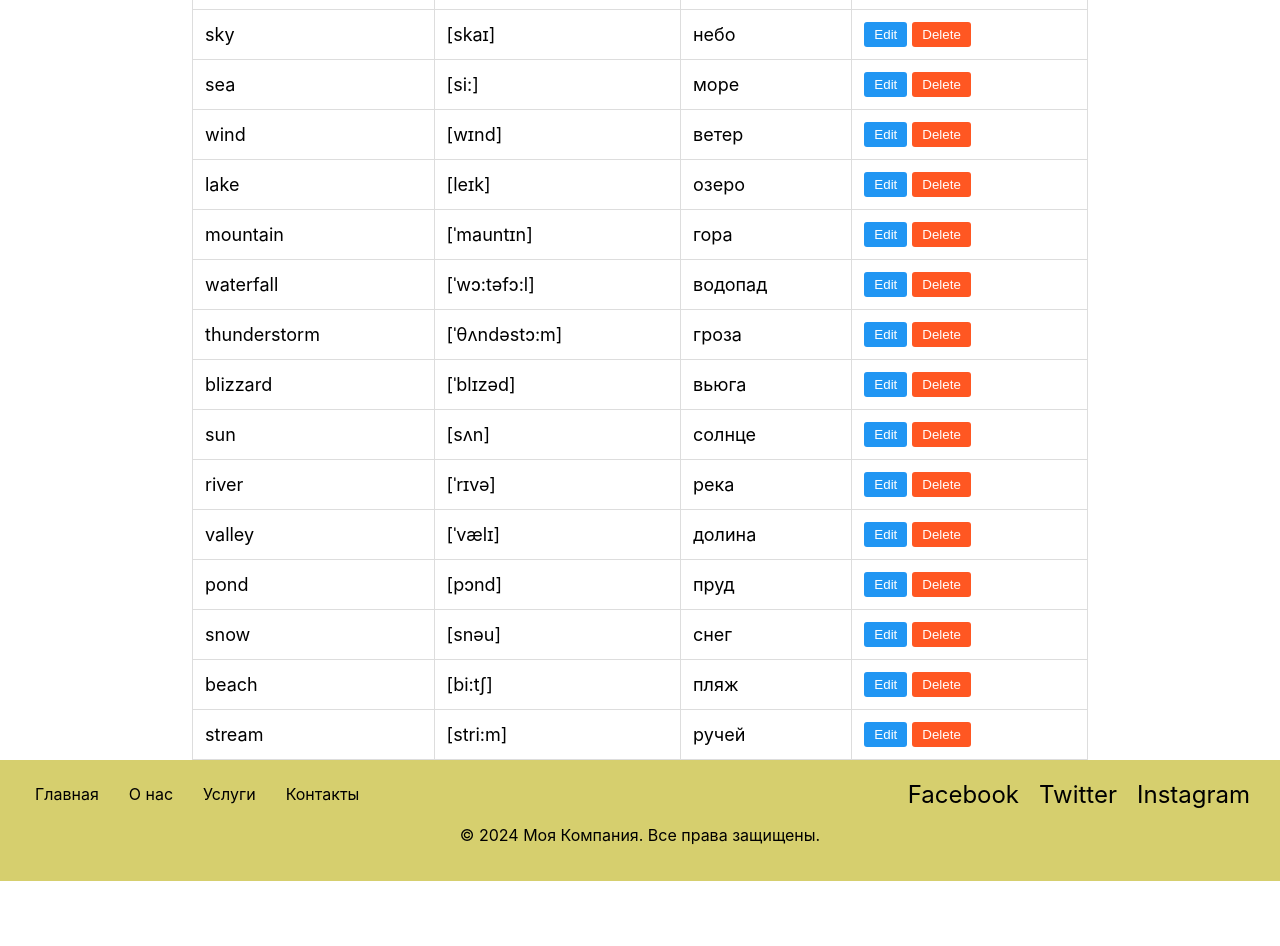
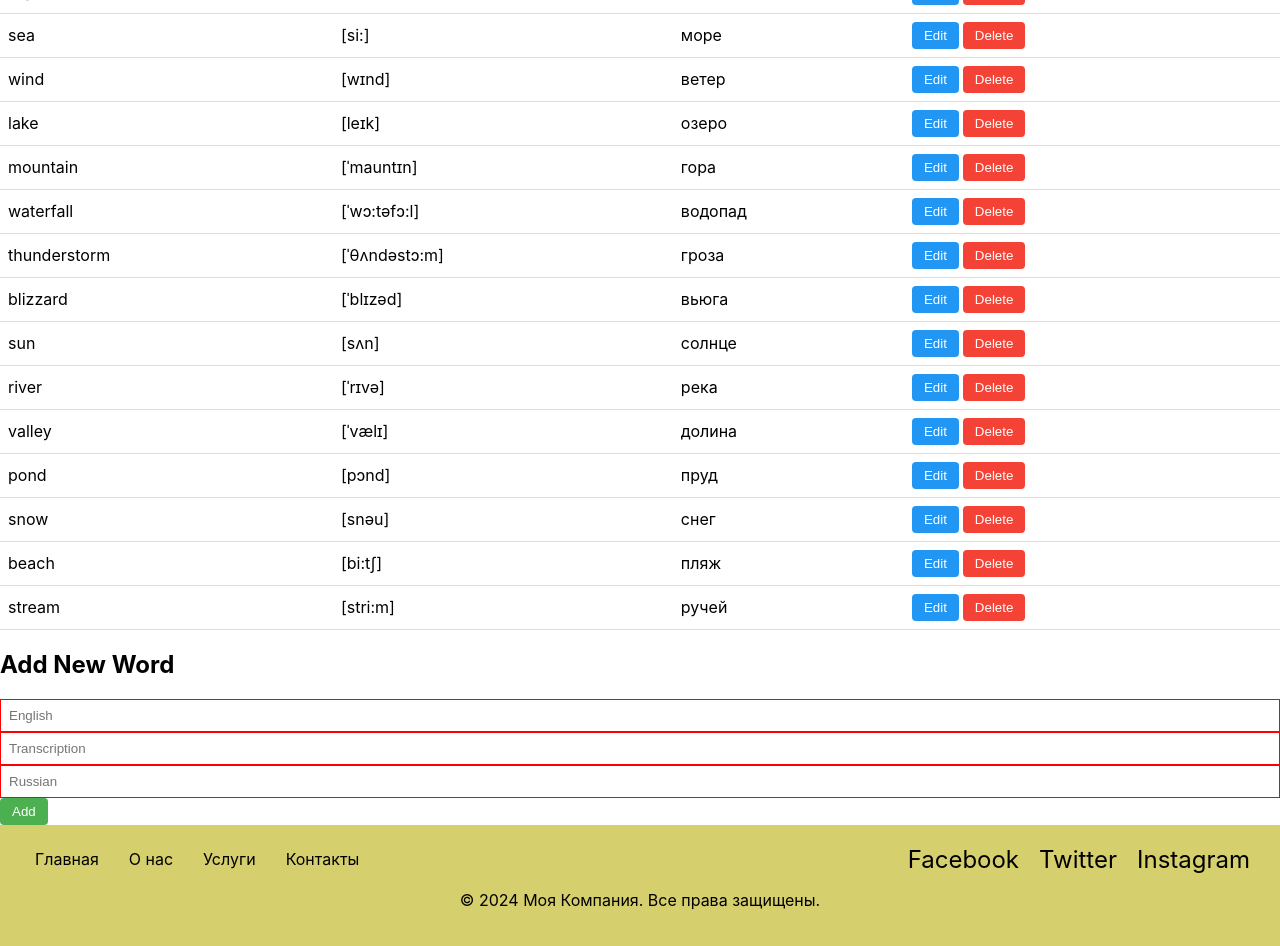
Before and after one commit to Archik-K/An-application-for-learning-English, a React (Create React App) app: page / in a window 1280 px wide. Shown: the part 440-1386 px from the top of the page. Before the commit the page ends 1321 px from the top, so only its background shows below. Built offline with nearby package versions, Linux system fonts and the light colour scheme.

Commit message:
added changes with the requirements of the 28th week

```diff
--- a/src/component/Card.jsx
+++ b/src/component/Card.jsx
@@ -1,5 +1,5 @@
-// components/Card.js
-import React, { useRef, useEffect } from "react";
+import React from "react";
+import useFocus from "../hooks/useFocus"; // импортируем хук
 import styles from "./Card.module.css";
 
 const Card = ({
@@ -10,13 +10,7 @@ const Card = ({
 	showTranslation,
 	onShowTranslation,
 }) => {
-	const buttonRef = useRef(null);
-
-	useEffect(() => {
-		if (buttonRef.current && !showTranslation) {
-			buttonRef.current.focus();
-		}
-	}, [showTranslation]);
+	const buttonRef = useFocus([showTranslation]); // используем хук
 
 	const handleShowTranslation = (e) => {
 		e.stopPropagation();
--- a/src/component/WordList.jsx
+++ b/src/component/WordList.jsx
@@ -1,4 +1,4 @@
-import React, { useState } from "react";
+import React, { useState, useMemo } from "react";
 import styles from "./WordList.module.css";
 
 function WordList() {
@@ -91,19 +91,50 @@ function WordList() {
 		transcription: "",
 		russian: "",
 	});
+	const [errors, setErrors] = useState({
+		english: false,
+		transcription: false,
+		russian: false,
+	});
 
 	const startEdit = (id, word) => {
 		setEditId(id);
 		setEditWord(word);
+		setErrors({ english: false, transcription: false, russian: false });
 	};
 
 	const deleteWord = (id) => {
 		setWords(words.filter((word) => word.id !== id));
 	};
 
+	const validateFields = () => {
+		const { english, transcription, russian } = editWord;
+		const newErrors = {
+			english: !english.trim(),
+			transcription: !transcription.trim(),
+			russian: !russian.trim(),
+		};
+		setErrors(newErrors);
+		return !Object.values(newErrors).includes(true);
+	};
+
 	const saveEdit = () => {
+		if (validateFields()) {
+			if (editId) {
+				// Update existing word
+				console.log("Updated Word:", editWord);
 				setWords(words.map((word) => (word.id === editId ? editWord : word)));
+			} else {
+				// Add new word (when editId is null)
+				const newId = (Date.now() + Math.random()).toString(); // Generate a unique ID
+				const newWord = { id: newId, ...editWord };
+				setWords([...words, newWord]);
+				console.log("New Word Added:", newWord);
+			}
 			cancelEdit();
+		} else {
+			alert("Please fill out all fields.");
+		}
 	};
 
 	const cancelEdit = () => {
@@ -116,7 +147,10 @@ function WordList() {
 		setEditWord((prevState) => ({ ...prevState, [name]: value }));
 	};
 
+	const isSaveDisabled = useMemo(() => !validateFields(), [editWord]);
+
 	return (
+		<div>
 			<table className={styles.table}>
 				<thead>
 					<tr className={styles.tr}>
@@ -136,7 +170,9 @@ function WordList() {
 										name="english"
 										value={editWord.english}
 										onChange={handleChange}
-									className={styles.input}
+										className={`${styles.input} ${
+											errors.english ? styles.inputError : ""
+										}`}
 									/>
 								) : (
 									word.english
@@ -149,7 +185,9 @@ function WordList() {
 										name="transcription"
 										value={editWord.transcription}
 										onChange={handleChange}
-									className={styles.input}
+										className={`${styles.input} ${
+											errors.transcription ? styles.inputError : ""
+										}`}
 									/>
 								) : (
 									word.transcription
@@ -162,7 +200,9 @@ function WordList() {
 										name="russian"
 										value={editWord.russian}
 										onChange={handleChange}
-									className={styles.input}
+										className={`${styles.input} ${
+											errors.russian ? styles.inputError : ""
+										}`}
 									/>
 								) : (
 									word.russian
@@ -174,6 +214,7 @@ function WordList() {
 										<button
 											onClick={saveEdit}
 											className={`${styles.button} ${styles.buttonSave}`}
+											disabled={isSaveDisabled}
 										>
 											Save
 										</button>
@@ -205,6 +246,49 @@ function WordList() {
 					))}
 				</tbody>
 			</table>
+			{editId === null && (
+				<div>
+					<h2>Add New Word</h2>
+					<input
+						type="text"
+						name="english"
+						value={editWord.english}
+						onChange={handleChange}
+						placeholder="English"
+						className={`${styles.input} ${
+							errors.english ? styles.inputError : ""
+						}`}
+					/>
+					<input
+						type="text"
+						name="transcription"
+						value={editWord.transcription}
+						onChange={handleChange}
+						placeholder="Transcription"
+						className={`${styles.input} ${
+							errors.transcription ? styles.inputError : ""
+						}`}
+					/>
+					<input
+						type="text"
+						name="russian"
+						value={editWord.russian}
+						onChange={handleChange}
+						placeholder="Russian"
+						className={`${styles.input} ${
+							errors.russian ? styles.inputError : ""
+						}`}
+					/>
+					<button
+						onClick={saveEdit}
+						className={`${styles.button} ${styles.buttonSave}`}
+						disabled={isSaveDisabled}
+					>
+						Add
+					</button>
+				</div>
+			)}
+		</div>
 	);
 }
 
--- a/src/component/WordList.module.css
+++ b/src/component/WordList.module.css
@@ -1,31 +1,38 @@
 .table {
-	width: 70%;
+	width: 100%;
 	border-collapse: collapse;
-	margin: auto;
-	font-size: 18px;
-	text-align: left;
+}
+
+.tr {
+	border-bottom: 1px solid #ddd;
 }
 
 .th,
 .td {
-	padding: 12px;
-	border: 1px solid #ddd;
+	padding: 8px;
+	text-align: left;
 }
 
 .th {
 	background-color: #f4f4f4;
 }
 
-.tr:hover {
-	background-color: #f1f1f1;
+.input {
+	width: 100%;
+	padding: 4px;
+	box-sizing: border-box;
+}
+
+.inputError {
+	border: 1px solid red;
 }
 
 .button {
-	margin-right: 5px;
-	padding: 5px 10px;
+	padding: 6px 12px;
 	border: none;
-	border-radius: 3px;
+	border-radius: 4px;
 	cursor: pointer;
+	margin-right: 4px;
 }
 
 .buttonSave {
@@ -44,7 +51,7 @@
 }
 
 .buttonDelete {
-	background-color: #ff5722;
+	background-color: #f44336;
 	color: white;
 }
 
--- a/src/hooks/useFocus.js
+++ b/src/hooks/useFocus.js
@@ -1,16 +1,16 @@
-// hooks/useFocus.js
-import { useRef, useEffect } from "react";
+// src/hooks/useFocus.js
+import { useEffect, useRef } from "react";
 
-const useFocus = (deps = []) => {
-	const elementRef = useRef(null);
+const useFocus = (dependencies = []) => {
+	const ref = useRef(null);
 
 	useEffect(() => {
-		if (elementRef.current) {
-			elementRef.current.focus();
+		if (ref.current) {
+			ref.current.focus();
 		}
-	}, deps);
+	}, dependencies); // Устанавливаем фокус, когда изменяются зависимости
 
-	return elementRef;
+	return ref;
 };
 
 export default useFocus;
```
Lines whose indentation alone changed are shown as unchanged.
